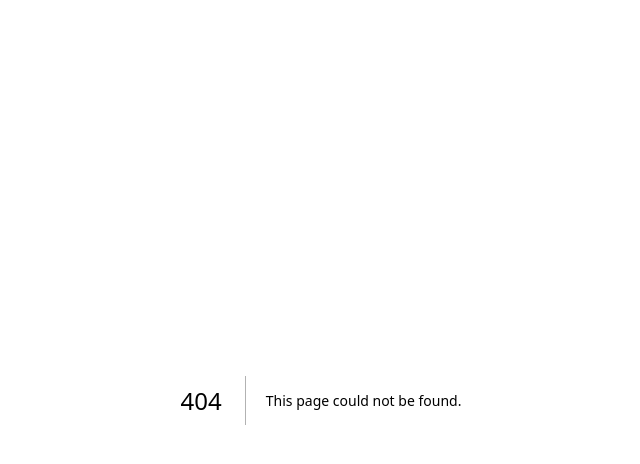
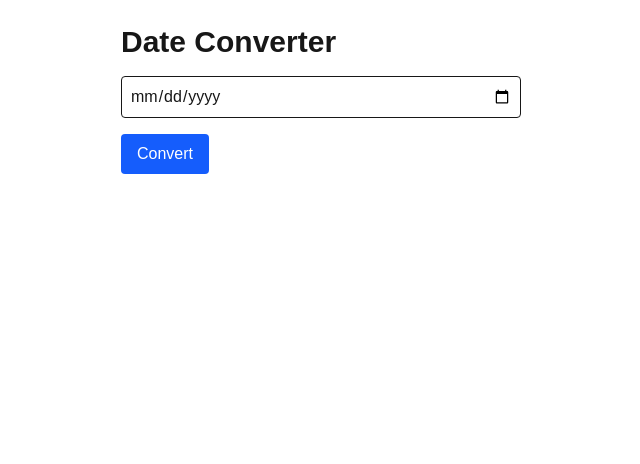
Before and after one commit to meysann/microtools, a Next.js app: page /tools/dateconverter in a window 1280 px wide. Before the commit this address had no page. Shown: the top 464 px of the page, without its empty margins (319-959 px from the left). Built offline with nearby package versions, Linux system fonts and the light colour scheme.

Commit message:
Added date converter

```diff
--- /dev/null
+++ b/app/tools/dateconverter/page.tsx
@@ -0,0 +1,51 @@
+"use client";
+
+import { useState } from "react";
+
+export default function DateConverter() {
+  const [inputDate, setInputDate] = useState("");
+  const [outputDate, setOutputDate] = useState("");
+
+  function convertDate() {
+    try {
+      // Parse the input date
+      const date = new Date(inputDate);
+      if (isNaN(date.getTime())) {
+        setOutputDate("Invalid Date");
+        return;
+      }
+
+      // Format the date as: YYYY-MM-DD
+      const formatted = date.toISOString().split("T")[0];
+      setOutputDate(formatted);
+    } catch {
+      setOutputDate("Error parsing date");
+    }
+  }
+
+  return (
+    <div className="p-6 max-w-md mx-auto">
+      <h1 className="text-3xl font-bold mb-4">Date Converter</h1>
+
+      <input
+        type="date"
+        value={inputDate}
+        onChange={(e) => setInputDate(e.target.value)}
+        className="border rounded p-2 w-full mb-4"
+      />
+
+      <button
+        onClick={convertDate}
+        className="bg-blue-600 text-white px-4 py-2 rounded hover:bg-blue-700"
+      >
+        Convert
+      </button>
+
+      {outputDate && (
+        <p className="mt-4 text-lg">
+          Converted Date: <span className="font-mono">{outputDate}</span>
+        </p>
+      )}
+    </div>
+  );
+}
--- a/app/tools/page.tsx
+++ b/app/tools/page.tsx
@@ -18,6 +18,14 @@ export default function ToolsPage() {
             Temperature Converter
           </Link>
         </li>
+        <li>
+          <Link
+            href="/tools/dateconverter"
+            className="text-blue-600 hover:underline"
+          >
+            Date Converter
+          </Link>
+        </li>
       </ul>
     </div>
   );
```
